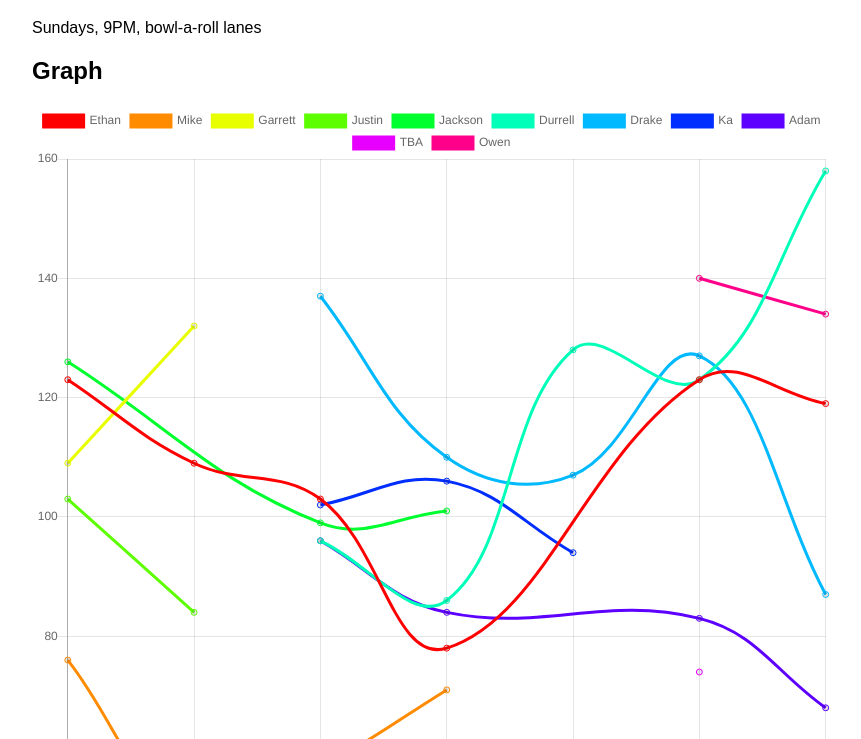
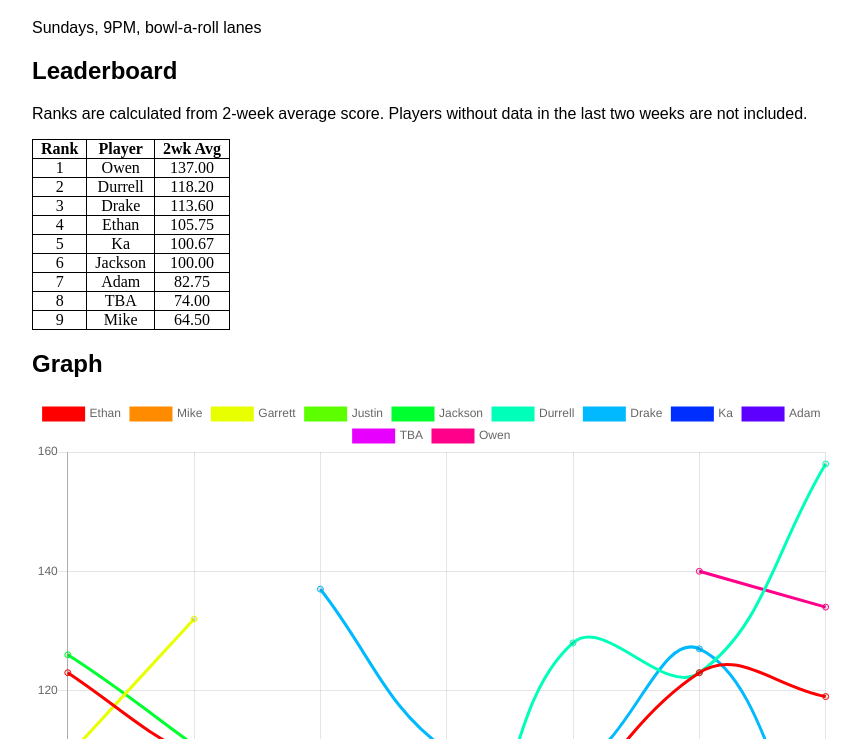
Before and after one commit to Navigatron/b1bowling, a plain HTML site: page index.html in a window 1280 px wide. Shown: the part 61-800 px from the top of the page, without its empty margins (208-1069 px from the left). Drawn offline with nearby package versions, Linux system fonts and the light colour scheme.

Commit message:
added leaderboard on 2wk avg

```diff
--- a/index.html
+++ b/index.html
@@ -23,6 +23,18 @@
 				<p>
 					Sundays, 9PM, bowl-a-roll lanes
 				</p>
+				<h2>Leaderboard</h2>
+				<p>Ranks are calculated from 2-week average score. Players without
+				data in the last two weeks are not included.</p>
+				<table>
+					<tbody id="leaderboard">
+						<tr>
+							<th>Rank</th>
+							<th>Player</th>
+							<th>2wk Avg</th>
+						</tr>
+					</tbody>
+				</table>
 				<h2>Graph</h2>
 				<canvas id="myChart" width="400" height="400"></canvas>
 				<h2>x-axis map</h2>
--- a/script.js
+++ b/script.js
@@ -171,3 +171,56 @@ dataSource.forEach(d=>{
 		});
 	});
 });
+
+// Populate the leaderboard
+// scores based on two-week average
+
+// Make a new dataset of only the last two weeks
+let newDataset = [];
+newDataset.push(dataSource.pop());
+newDataset.push(dataSource.pop());
+
+// Flatten the structure, we don't care about time
+let recentScores = [];
+newDataset.forEach(d=>{
+	d.games.forEach(g=>{
+		g.scores.forEach(s=>{recentScores.push(s)});
+	});
+});
+
+// get the names of these players
+let topPlayers = [...new Set(recentScores.map(s=>s.name))];
+
+let topScores = [];
+
+// For each top player, calculate their average.
+topPlayers.forEach(name=>{
+	let theirScores = recentScores.filter(s=>s.name===name).map(s=>s.score);
+	let sum = theirScores.reduce((a,i)=>a+=i, 0);
+	let avg = sum/theirScores.length;
+	topScores.push({
+		name,
+		score: avg
+	});
+})
+
+// Sort the top scores, best first.
+topScores.sort((a,b)=>{
+	return b.score-a.score;
+});
+
+// Put them in the leaderboard table
+let leaderboard = document.getElementById('leaderboard');
+topScores.forEach((s,i)=>{
+	let row = document.createElement('tr');
+	let rank = document.createElement('td');
+	rank.appendChild(document.createTextNode(i+1));
+	let player = document.createElement('td');
+	player.appendChild(document.createTextNode(s.name));
+	let avg = document.createElement('td');
+	avg.appendChild(document.createTextNode(s.score.toFixed(2)));
+	row.appendChild(rank);
+	row.appendChild(player);
+	row.appendChild(avg);
+	leaderboard.appendChild(row);
+});
```
